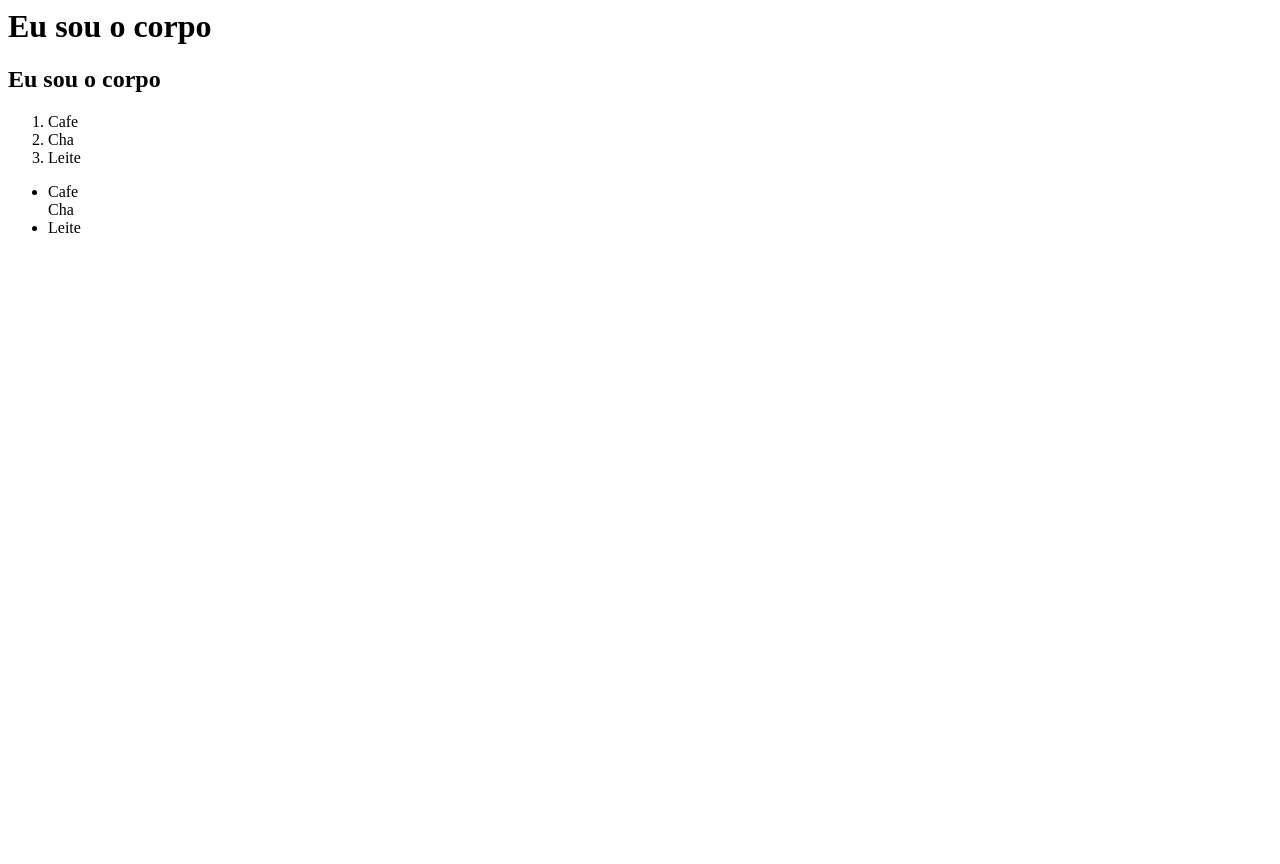
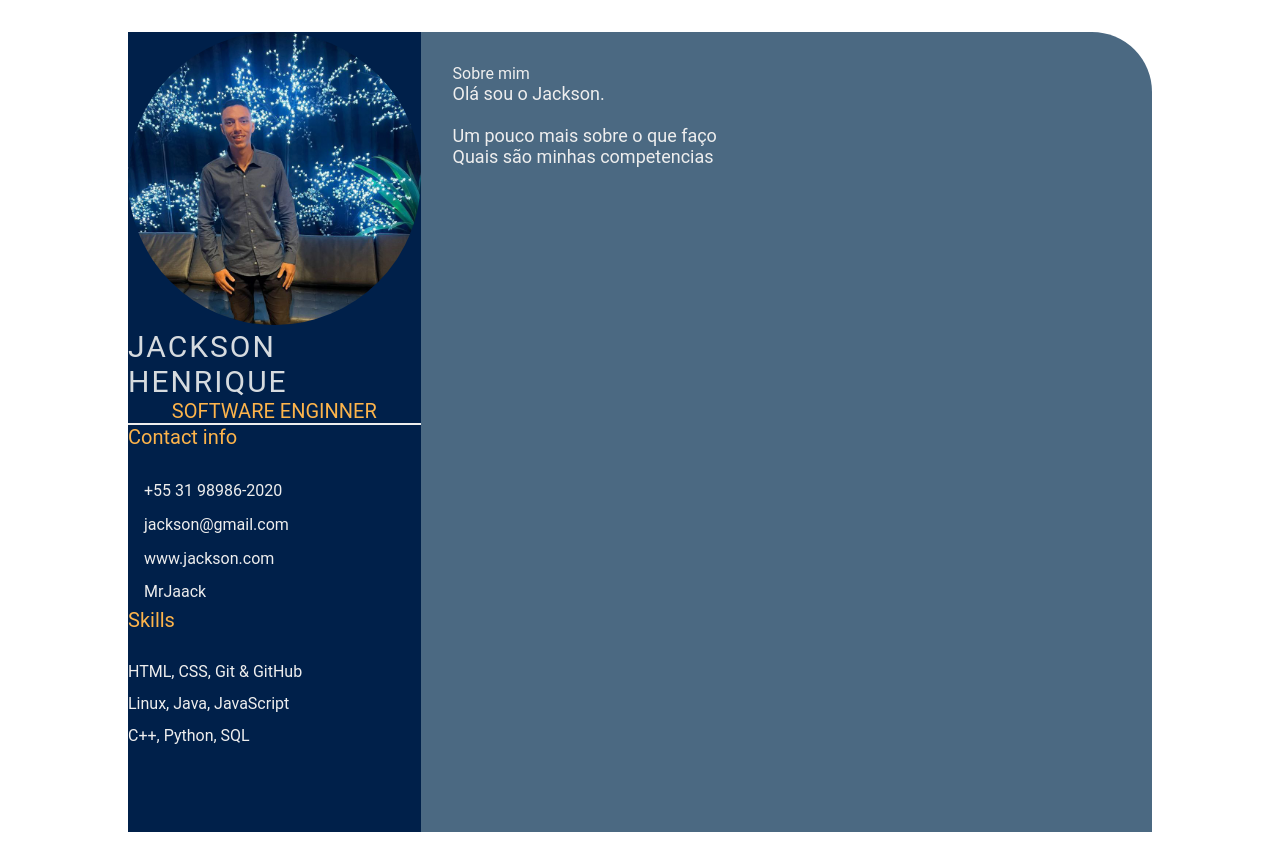
Before and after one commit to MrJaack/jornada-dev.github.io, a plain HTML site: page index.html in a window 1280 px wide. Before the commit the page ends 800 px from the top, so only its background shows below. Drawn offline with Linux system fonts and the light colour scheme.

Commit message:
feature: add style.css (#2)

```diff
--- a/index.html
+++ b/index.html
@@ -1,21 +1,57 @@
-<html>
-    <head>
-        <title>
-            Olá, eu sou a cabeça
-        </title>
-    </head>
-    <body>
-        <h1>Eu sou o corpo</h1>
-        <h2>Eu sou o corpo</h2>
-    </body>
-    <ol>
-        <li>Cafe</li>
-        <li>Cha</li>
-        <li>Leite</li>
-    </ol>
-    <ul>
-        <li>Cafe</li
-        <li>Cha</li>
-        <li>Leite</li>
-    </ul>
+<!DOCTYPE html>
+<html lang="en">
+<head>
+    <meta charset="UTF-8">
+    <meta http-equiv="X-UA-Compatible" content="IE=edge">
+    <meta name="viewport" content="width=device-width, initial-scale=1.0">
+    <title>Jackson Henrique CV</title>
+
+    <link rel="stylesheet" href="style.css">
+
+</head>
+<body>
+    <main class="resume-contents">
+        <section class="left-section">
+            <section class="left-section-content">
+                <div class="profile">
+                    <img class="profile-image" src="img/profile-image.jpg" alt="profile image">
+                    <p class="name">Jackson Henrique</p>
+                    <p class="profession">Software Enginner</p>
+                </div>
+                <div class="contact-info">
+                    <p class="left-title">Contact info</p>
+                    <ul>
+                        <li><i class="fa fa-phone"></i>+55 31 98986-2020</li>
+                        <li><i class="fa fa-envelope"></i>jackson@gmail.com</li>
+                        <li><i class="fa fa-globe"></i>www.jackson.com</li>
+                        <li><i class="fa fa-github"></i>MrJaack</li>
+                    </ul>
+                </div>
+                <div class="skills">
+                    <P class="left-title">Skills</P>
+                    <ul>
+                        <li><p>HTML, CSS, Git & GitHub</p></li>
+                        <li><p>Linux, Java, JavaScript</p></li>
+                        <li><p>C++, Python, SQL</p></li>
+                    </ul>
+                </div>
+            </section>
+            </section>
+            <section class="right-section">
+                <div class="right-section-contents">
+                    <section class="about gap">
+                        <div class="right-title">Sobre mim</div>
+                        <p class="about-me-contents">
+                            Olá sou o Jackson.<br>
+                            <br> Um pouco mais sobre o que faço
+                            <br> Quais são minhas competencias
+
+
+                        </p>
+                    </section>
+
+                </div>
+            </section>
+    </main>
+</body>
 </html>
--- /dev/null
+++ b/style.css
@@ -0,0 +1,103 @@
+* {
+    margin: 0;
+    padding: 0;
+    box-sizing: border-box;
+    list-style: none;
+    font-family: 'Roboto', sans-serif;
+}
+
+.resume-contents {
+    min-height: 100vh;
+    width: 80%;
+    margin: 2rem auto;
+    display: grid;
+    grid-template-columns: repeat(7, 1fr);
+}
+
+.left-section {
+    grid-column: span 2;
+    height: 100%;
+    background-color: #00204A;
+}
+
+.right-section {
+    grid-column: span 5;
+    height: 100%;
+    background-color: #4B6982;
+    border-radius: 0px 60px 0px 0px;
+}
+
+.left-section-contents{
+    padding: 2rem 2rem;
+}
+
+.profile {
+    width: 100%;
+    border-bottom: 2px solid #eeeeee;
+}
+
+.profile .profile-image {
+    width: 100%;
+    border-radius: 100%;
+}
+
+.name {
+    color: #D6DBDF;
+    font-size: 30px;
+    letter-spacing: 2px;
+    text-transform: uppercase;
+}
+
+.profession {
+    color: #FDB44B;
+    font-size: 20px;
+    text-transform: uppercase;
+    text-align: center;
+}
+
+/* .contact-info { border-bottom: 2px solid #1B2631; } */
+.left-title {
+    color: #FDB44B;
+    font-size: 20px;
+}
+
+.contact-info ul {
+    padding-top: 1.5rem;
+}
+
+.contact-info ul li,
+.references ul li {
+    padding: .4rem 0;
+    color: #eeeeee;
+}
+
+.contact-info ul li i,
+.references ul li i {
+    padding-right: 1rem;
+    font-size: 18px;
+    color: #eeeeee;
+}
+
+.skills ul {
+    padding-top: 1.5rem;
+}
+.skills ul li p {
+    padding: .4rem 0;
+    color: #eeeeee;
+}
+
+.right-section-contents {
+    padding: 2rem 2rem;
+}
+
+.right-title {
+    color: #eeeeee;
+}
+
+.gap {
+    padding-bottom: 2rem;
+}
+.about-me-contents {
+    font-size: 18px;
+    color: #eeeeee;
+}
```
Also changed, not shown: img/profile-image.jpg (added).
